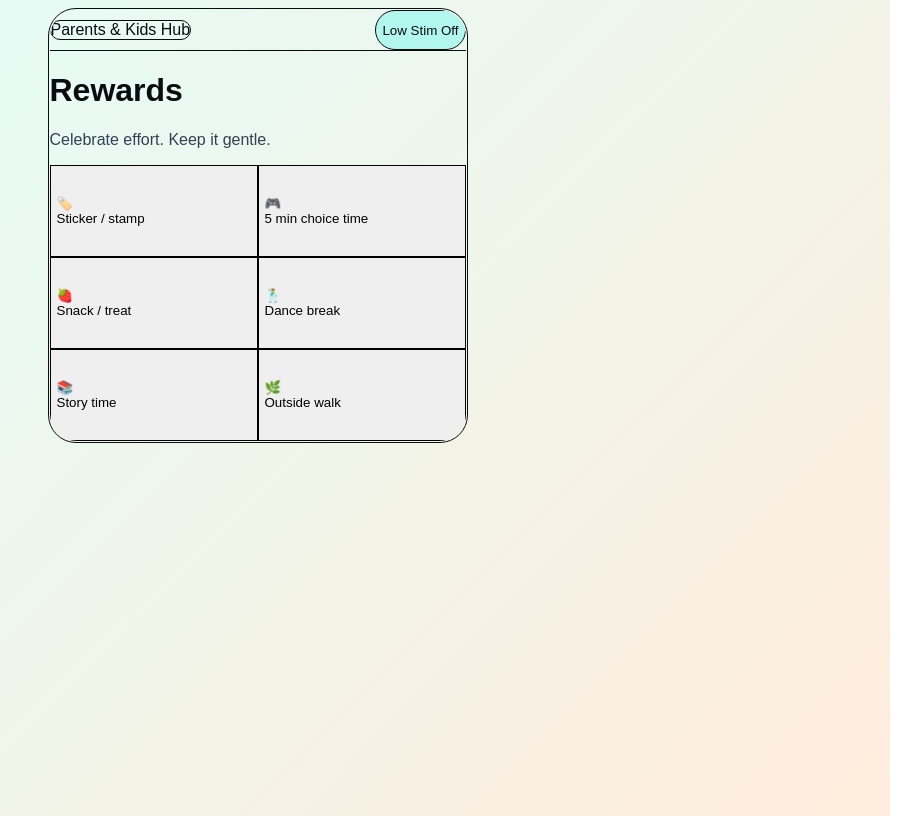
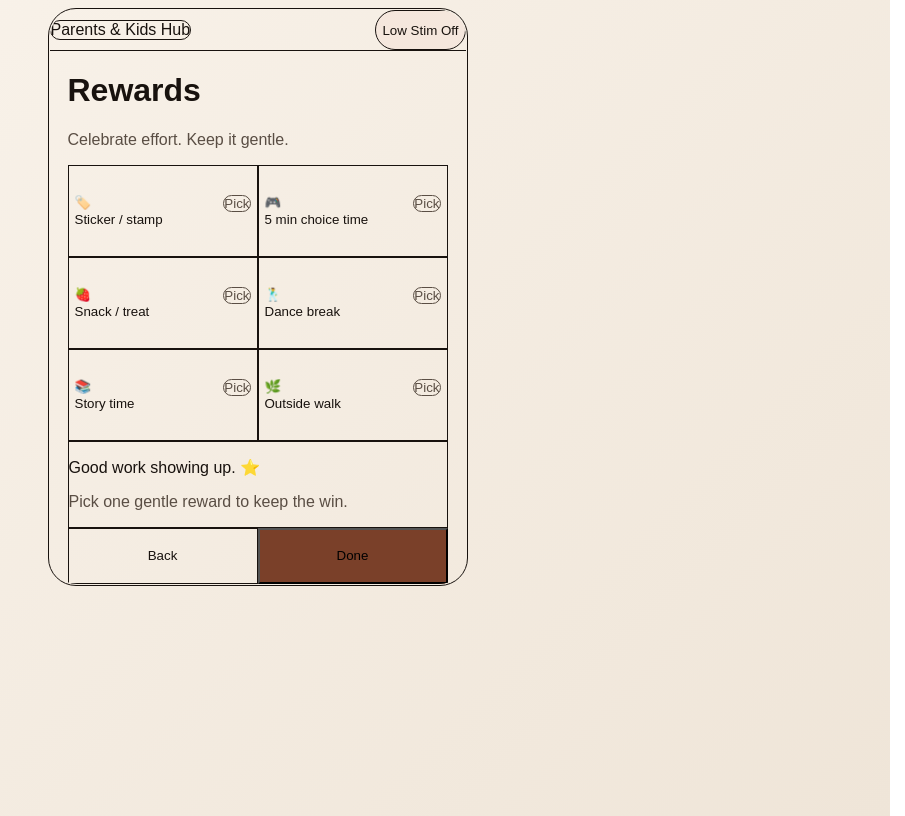
Before and after one commit to AceChianni/kidhub, a Next.js app: page /rewards in a window 1280 px wide. Shown: the whole page, without its empty margins (375-1280 px from the left). Built offline with nearby package versions, Linux system fonts and the light colour scheme.

Commit message:
update color palette for more neutrality

```diff
--- a/src/app/globals.css
+++ b/src/app/globals.css
@@ -1,43 +1,50 @@
+/* /app/globals.css */
 @tailwind base;
 @tailwind components;
 @tailwind utilities;
 
 /* =========================
-   Light theme
-   Vibrant but soothing
+   Default (Warm + Cozy, high contrast)
    ========================= */
 :root{
-  /* Background gradient */
-  --bg1: 224 255 250;
-  --bg2: 255 236 220;
+  /* Background */
+  --bg1: 250 244 236;  /* oat milk */
+  --bg2: 239 229 216;  /* warm sand */
 
   /* Surfaces */
-  --card: 255 255 255;
-  --border: 200 231 227;
+  --card: 255 255 255;        /* clean white card */
+  --border: 203 188 172;      /* warm taupe border */
 
   /* Text */
-  --text: 10 12 16;
-  --muted: 51 65 85;
+  --text: 24 18 14;           /* espresso ink */
+  --muted: 90 78 68;          /* warm muted */
 
-  /* Brand */
-  --primary: 12 154 142;
-  --primary-soft: 178 247 238;
+  /* Primary (buttons) - deep cinnamon */
+  --primary: 122 64 41;       /* cinnamon */
+  --primary-soft: 245 231 221;/* latte tint */
 
-  /* Accent tones */
-  --sky: 20 184 166;
-  --sky-soft: 178 247 238;
+  /* “Success / reward” pop  */
+  --success: 148 108 44;      /* toasted honey */
+  --success-soft: 252 241 224;
 
-  --mint: 14 165 154;
-  --mint-soft: 224 255 250;
+  /* Accent tones*/
+  --sky: 88 76 68;
+  --sky-soft: 244 238 231;
 
-  --sun: 194 96 12;
-  --sun-soft: 255 226 199;
+  --mint: 78 96 86;
+  --mint-soft: 232 240 235;
 
-  --lav: 120 113 108;
-  --lav-soft: 245 245 244;
+  --sun: 148 108 44;
+  --sun-soft: 252 241 224;
 
-  --rose: 234 140 22;
-  --rose-soft: 255 246 225;
+  --lav: 92 84 78;
+  --lav-soft: 246 242 238;
+
+  --rose: 120 78 66;
+  --rose-soft: 246 233 228;
+
+  /* Glow (warm) */
+  --glow: 190 150 120;
 
   /* Theme mapping */
   --background: rgb(var(--bg1));
@@ -52,9 +59,7 @@
   --font-mono: var(--font-geist-mono);
 }
 
-/* =========================
-   Base styles
-   ========================= */
+/* Base */
 body{
   min-height: 100vh;
   background: linear-gradient(
@@ -70,47 +75,49 @@ body{
   color: rgb(var(--muted-foreground));
 }
 
+/* Keep layout stable */
 html{
   scrollbar-gutter: stable;
 }
 
 /* =========================
-   Low-stim ON
+   Low-stim ON (Dark, warm, high contrast)
    ========================= */
 html[data-lowstim="true"]{
-  /* Background */
-  --bg1: 8 76 97;     /* deep teal */
-  --bg2: 6 54 70;     /* deeper teal */
+  /* Background (warm cocoa) */
+  --bg1: 34 26 22;
+  --bg2: 22 17 15;
 
   /* Surfaces */
-  --card: 12 90 112;
-  --border: 40 130 150;
+  --card: 46 35 30;
+  --border: 120 98 84;
 
-  /* Text */
-  --text: 255 248 240;
-  --muted: 220 235 240;
+  /* Text (higher contrast) */
+  --text: 252 246 239;   /* near-white */
+  --muted: 232 220 208;
 
-    /* Buttons / Primary (warm sand) */
-  --primary: 198 120 72;
-  --primary-soft: 172 117 45;
+  /* Primary buttons */
+  --primary: 214 176 128;      /* warm wheat */
+  --primary-soft: 66 50 42;    /* deep latte */
 
+  /* Muted “color-coded” tiles  */
+  --sky: 232 220 208;
+  --sky-soft: 54 64 66;   /* muted slate */
 
+  --mint: 232 220 208;
+  --mint-soft: 50 68 58;  /* muted sage */
 
-  /* Tones */
-  --sky: 180 235 255;
-  --sky-soft: 18 110 130;
+  --sun: 252 246 239;
+  --sun-soft: 78 56 44;   /* muted clay */
 
-  --mint: 120 230 200;
-  --mint-soft: 20 110 105;
+  --lav: 232 220 208;
+  --lav-soft: 62 52 64;   /* muted plum */
 
-  --sun: 255 200 120;
-  --sun-soft: 20 95 105;
+  --rose: 252 246 239;
+  --rose-soft: 74 50 46;  /* muted blush/brown */
 
-  --lav: 220 210 255;
-  --lav-soft: 26 110 130;
-
-  --rose: 255 175 190;
-  --rose-soft: 22 100 120;
+  /* Glow should NOT be blue in low-stim */
+  --glow: 170 132 102;
 
   /* Derived */
   --background: rgb(var(--bg1));
@@ -118,9 +125,12 @@ html[data-lowstim="true"]{
   --muted-foreground: var(--muted);
 }
 
-/* =========================
-   Low-stim behavior
-   ========================= */
+html[data-lowstim="true"] .lowstim-readable{
+  color: rgb(var(--text));
+  opacity: 0.92;
+}
+
+/* Low-stim behavior */
 html[data-lowstim="true"] *{
   transition: none !important;
   animation: none !important;
@@ -131,9 +141,12 @@ html[data-lowstim="true"] .backdrop-blur{
   backdrop-filter: none !important;
 }
 
-/* calmer visuals */
 html[data-lowstim="true"] body{
   filter: saturate(0.95) contrast(0.98) brightness(1.02);
+}
+html[data-lowstim="true"] .text-muted-foreground{
+  color: rgb(var(--muted));
+  opacity: 0.9;
 }
 
 /* =========================
@@ -144,7 +157,7 @@ html[data-lowstim="true"] body{
 }
 
 .border-soft{
-  border-color: rgba(var(--border), 0.55); /* softer borders */
+  border-color: rgba(var(--border), 0.55);
 }
 
 .bg-primary{
@@ -171,10 +184,55 @@ html[data-lowstim="true"] body{
 .text-lav{ color: rgb(var(--lav)); }
 .text-rose{ color: rgb(var(--rose)); }
 
-.text-app{
-  color: rgb(var(--text));
+.text-app{ color: rgb(var(--text)); }
+.text-muted{ color: rgb(var(--muted)); }
+
+/* Success helpers (Rewards / “done” moments) */
+.bg-success{ background: rgb(var(--success)); }
+.bg-success-soft{ background: rgb(var(--success-soft)); }
+.text-success{ color: rgb(var(--success)); }
+
+/* Warm glow helper */
+.glow-warm{
+  box-shadow:
+    0 0 0 1px rgba(var(--glow), 0.25),
+    0 10px 28px rgba(var(--glow), 0.18);
 }
 
-.text-muted{
-  color: rgb(var(--muted));
+/* Tiles: consistent, app-like, readable */
+.tile{
+  background: rgba(var(--card), 0.70);
+  border: 1px solid rgba(var(--border), 0.45);
+  border-radius: 1.25rem; /* 20px-ish */
 }
+
+.tile-tone{
+  border: 1px solid rgba(var(--border), 0.40);
+  border-radius: 1.25rem;
+}
+
+/* Make tile body text readable in low-stim */
+html[data-lowstim="true"] .tile p,
+html[data-lowstim="true"] .tile span,
+html[data-lowstim="true"] .tile-tone p,
+html[data-lowstim="true"] .tile-tone span{
+  color: rgb(var(--text));
+  opacity: 0.92;
+}
+
+/* De-emphasize "coming soon" */
+html[data-lowstim="true"] .tile .coming-soon,
+html[data-lowstim="true"] .tile-tone .coming-soon{
+  opacity: 0.75;
+}
+
+/* warm glow */
+:focus-visible{
+  outline: none;
+}
+
+.focus-ring{
+  box-shadow:
+    0 0 0 2px rgba(var(--glow), 0.35),
+    0 10px 28px rgba(var(--glow), 0.18);
+}
--- a/src/app/rewards/page.tsx
+++ b/src/app/rewards/page.tsx
@@ -1,9 +1,10 @@
 // /app/rewards/page.tsx
-
 "use client";
 
-import { useState } from "react";
+import { useMemo, useState } from "react";
 import ScreenTitle from "@/components/screen-title";
+import BigButton from "@/components/big-button";
+import { useRouter } from "next/navigation";
 
 const REWARDS = [
   { id: "r1", title: "Sticker / stamp", emoji: "🏷️" },
@@ -15,44 +16,82 @@ const REWARDS = [
 ];
 
 export default function RewardsPage() {
+  const router = useRouter();
   const [picked, setPicked] = useState<string | null>(null);
 
+  const pickedReward = useMemo(
+    () => REWARDS.find((r) => r.id === picked) ?? null,
+    [picked]
+  );
+
   return (
-    <div className="space-y-5">
+    <div className="mx-auto w-full max-w-[380px] space-y-5 pb-2">
       <ScreenTitle title="Rewards" subtitle="Celebrate effort. Keep it gentle." />
 
+      {/* Reward grid */}
       <div className="grid grid-cols-2 gap-3">
         {REWARDS.map((r) => {
           const active = picked === r.id;
+
           return (
             <button
               key={r.id}
+              type="button"
               onClick={() => setPicked(r.id)}
               className={[
-                "min-h-[92px] rounded-2xl border p-4 text-left",
-                "focus-visible:outline-none focus-visible:ring-2 focus-visible:ring-black/30",
-                active ? "bg-black text-white" : "bg-white",
+                "min-h-[92px] rounded-2xl border border-soft p-4 text-left",
+                "bg-card text-app shadow-sm",
+                "transition-transform duration-150 active:scale-[0.99]",
+                "focus-visible:outline-none focus-visible:ring-2 focus-visible:ring-black/20",
+                active ? "bg-primary-soft" : "hover:bg-primary-soft",
               ].join(" ")}
               aria-pressed={active}
             >
-              <div className="text-2xl" aria-hidden>
-                {r.emoji}
+              <div className="flex items-start justify-between gap-3">
+                <div className="text-2xl" aria-hidden>
+                  {r.emoji}
+                </div>
+
+                <span
+                  className={[
+                    "shrink-0 inline-flex items-center justify-center rounded-full px-2.5 py-1 text-xs font-medium",
+                    "border border-soft bg-card",
+                    active ? "text-app" : "text-muted-foreground",
+                  ].join(" ")}
+                >
+                  {active ? "Picked ✓" : "Pick"}
+                </span>
               </div>
-              <div className="mt-2 font-medium">{r.title}</div>
-              {active && <div className="mt-1 text-sm opacity-90">Picked ✓</div>}
+
+              <div className="mt-3 font-semibold leading-snug">{r.title}</div>
             </button>
           );
         })}
       </div>
 
-      {picked && (
-        <div className="rounded-2xl border p-4">
-          <p className="text-lg font-semibold">Nice job. ⭐</p>
-          <p className="mt-1 text-sm text-muted-foreground">
-            Rewards are about encouragement—not pressure.
-          </p>
-        </div>
-      )}
+      {/* Gentle feedback card */}
+      <div className="rounded-2xl border border-soft bg-card p-4">
+        <p className="text-base font-semibold text-app">
+          {pickedReward ? `Nice job. ⭐` : "Good work showing up. ⭐"}
+        </p>
+
+        <p className="mt-1 text-sm text-muted-foreground">
+          {pickedReward
+            ? `Today’s reward: ${pickedReward.emoji} ${pickedReward.title}.`
+            : "Pick one gentle reward to keep the win."}
+        </p>
+      </div>
+
+      {/* Navigation actions (clean + consistent sizing) */}
+      <div className="grid grid-cols-2 gap-2">
+        <BigButton variant="secondary" onClick={() => router.back()}>
+          Back
+        </BigButton>
+
+        <BigButton variant="primary" onClick={() => router.push("/home")}>
+          Done
+        </BigButton>
+      </div>
     </div>
   );
 }
--- a/src/components/routine-checklist.tsx
+++ b/src/components/routine-checklist.tsx
@@ -2,8 +2,8 @@
 "use client";
 
 import { useMemo, useState } from "react";
+import { useRouter } from "next/navigation";
 import BigButton from "@/components/big-button";
-import LinkButton from "@/components/link-button";
 
 export type RoutineStep = {
   id: string;
@@ -13,21 +13,16 @@ export type RoutineStep = {
 
 export default function RoutineChecklist({
   steps,
-  doneTitle = "All done. 🎉",
-  doneMessage = "Nice work. You can rest now.",
-  doneActionLabel,
-  doneActionHref,
   onFinish,
+  finishHref = "/rewards",
 }: {
   steps: RoutineStep[];
-  doneTitle?: string;
-  doneMessage?: string;
-  doneActionLabel?: string;
-  doneActionHref?: string;
   onFinish?: () => void;
+  finishHref?: string;
 }) {
+  const router = useRouter();
+
   const [doneIds, setDoneIds] = useState<Set<string>>(new Set());
-  const [showDone, setShowDone] = useState(false);
 
   const stableSteps = useMemo(() => steps, [steps]);
 
@@ -40,27 +35,24 @@ export default function RoutineChecklist({
     });
   };
 
-  const resetAll = () => {
-    setDoneIds(new Set());
-    setShowDone(false);
-  };
+  const resetAll = () => setDoneIds(new Set());
 
   const allDone = doneIds.size === stableSteps.length;
 
   const finish = () => {
-    setShowDone(true);
+    if (!allDone) return;
     onFinish?.();
+    router.push(finishHref);
   };
 
   return (
     <div className="space-y-4">
       {/* Checklist card */}
       <div className="w-full rounded-2xl border border-soft bg-card overflow-hidden">
-        {/* Scroll area */}
-        <div className="max-h-[44vh] overflow-y-auto overflow-x-hidden px-3 py-4">
-          {/* centers the whole list block */}
+        {/* Scroll area (vertical only, no horizontal scroll) */}
+        <div className="max-h-[44vh] overflow-y-auto overflow-x-hidden px-4 py-4">
           <div className="flex justify-center">
-            <ul className="w-[min(360px,100%)] list-none p-0 m-0 space-y-3 overflow-x-hidden">
+            <ul className="w-full max-w-[420px] list-none p-0 m-0 space-y-3 overflow-x-hidden">
               {stableSteps.map((s, idx) => {
                 const checked = doneIds.has(s.id);
 
@@ -87,8 +79,7 @@ export default function RoutineChecklist({
                         </div>
 
                         {/* Text block */}
-                        <div className="min-w-0 flex-1 text-left">
-                          {/* Step + Status */}
+                        <div className="min-w-0 flex-1">
                           <div className="grid grid-cols-[1fr_auto] items-center gap-3 min-w-0">
                             <span className="min-w-0 text-xs text-muted-foreground truncate">
                               Step {idx + 1}
@@ -105,7 +96,6 @@ export default function RoutineChecklist({
                             </span>
                           </div>
 
-                          {/* Main step text */}
                           <div className="mt-1 text-base font-semibold leading-snug break-words">
                             {s.text}
                           </div>
@@ -115,9 +105,7 @@ export default function RoutineChecklist({
                         <div
                           className={[
                             "shrink-0 inline-flex h-10 w-10 items-center justify-center rounded-full shadow-sm",
-                            checked
-                              ? "bg-primary-soft text-app"
-                              : "bg-card text-muted-foreground",
+                            checked ? "bg-primary-soft text-app" : "bg-card text-muted-foreground",
                           ].join(" ")}
                           aria-hidden
                         >
@@ -132,9 +120,9 @@ export default function RoutineChecklist({
           </div>
         </div>
 
-        {/* Bottom action bar */}
+        {/* Bottom action bar (same size buttons) */}
         <div className="border-t border-soft bg-card/95 backdrop-blur px-4 py-4">
-          <div className="grid grid-cols-2 gap-2 [&>*]:w-full">
+          <div className="grid grid-cols-2 gap-2">
             <BigButton variant="secondary" onClick={resetAll}>
               Reset
             </BigButton>
@@ -145,26 +133,6 @@ export default function RoutineChecklist({
           </div>
         </div>
       </div>
-
-      {/* Done card */}
-      {showDone && allDone && (
-        <div className="rounded-2xl border border-soft bg-card p-4">
-          <p className="text-lg font-semibold">{doneTitle}</p>
-          <p className="mt-1 text-muted-foreground">{doneMessage}</p>
-
-          {doneActionHref && doneActionLabel && (
-            <div className="mt-4">
-              <LinkButton
-                href={doneActionHref}
-                variant="primary"
-                className="w-full min-h-[56px] text-base"
-              >
-                {doneActionLabel}
-              </LinkButton>
-            </div>
-          )}
-        </div>
-      )}
     </div>
   );
 }
--- a/src/components/screen-title.tsx
+++ b/src/components/screen-title.tsx
@@ -1,16 +1,21 @@
-// /components/screen-title
+// /components/screen-title.tsx
 
 export default function ScreenTitle({
   title,
   subtitle,
+  centered = false,
 }: {
   title: string;
   subtitle?: string;
+  centered?: boolean;
 }) {
   return (
-    <div className="space-y-1">
-      <h1 className="text-2xl font-semibold leading-tight">{title}</h1>
-      {subtitle && <p className="text-sm text-muted-foreground">{subtitle}</p>}
+    <div className={["space-y-1", centered ? "text-center" : "text-left"].join(" ")}>
+      <h1 className="text-2xl font-semibold leading-tight text-app">{title}</h1>
+
+      {subtitle && (
+        <p className="text-sm text-muted-foreground lowstim-readable">{subtitle}</p>
+      )}
     </div>
   );
 }
```
Also changed, not shown: src/app/routine/morning/page.tsx (+1 -7 lines).
